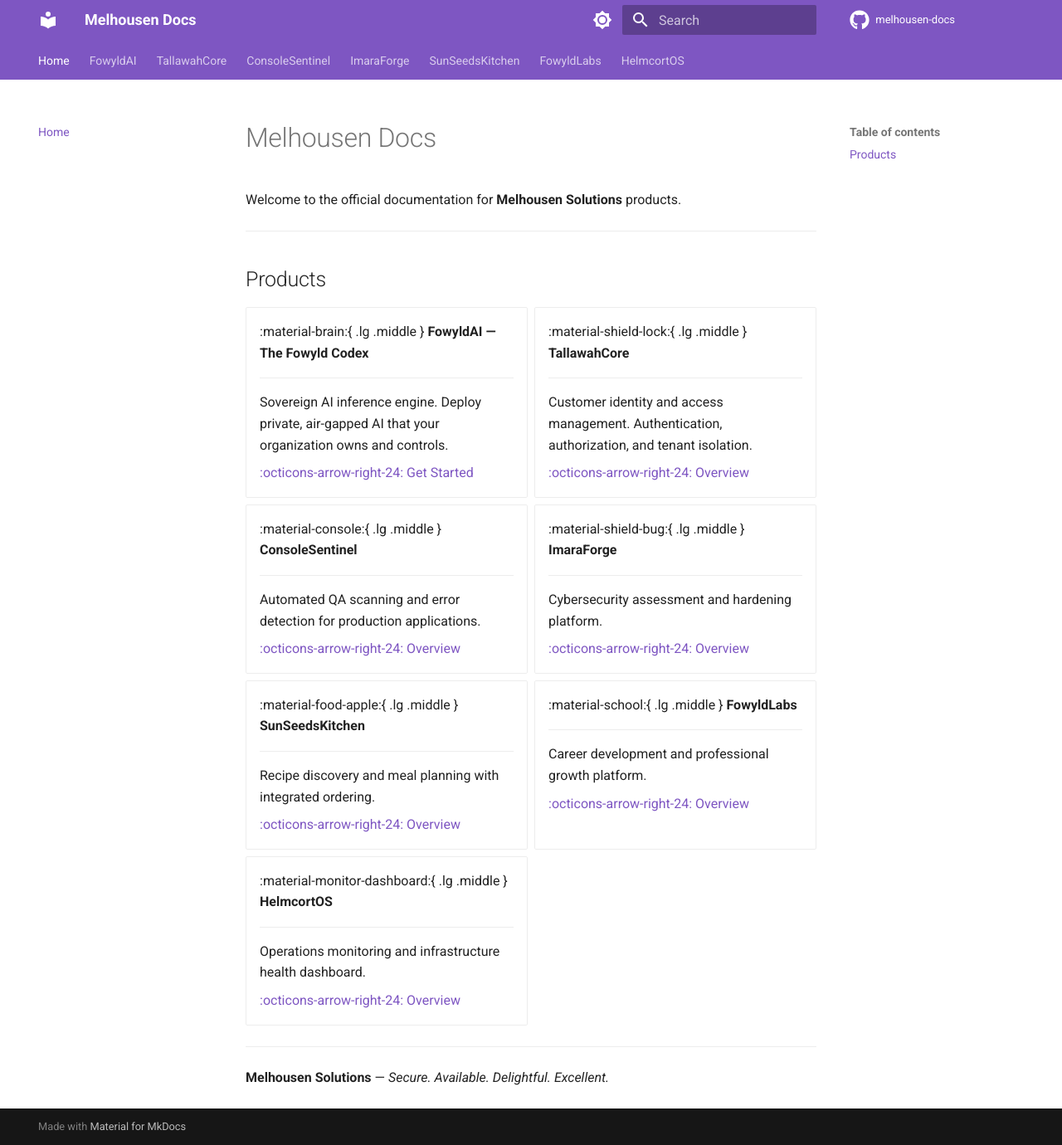
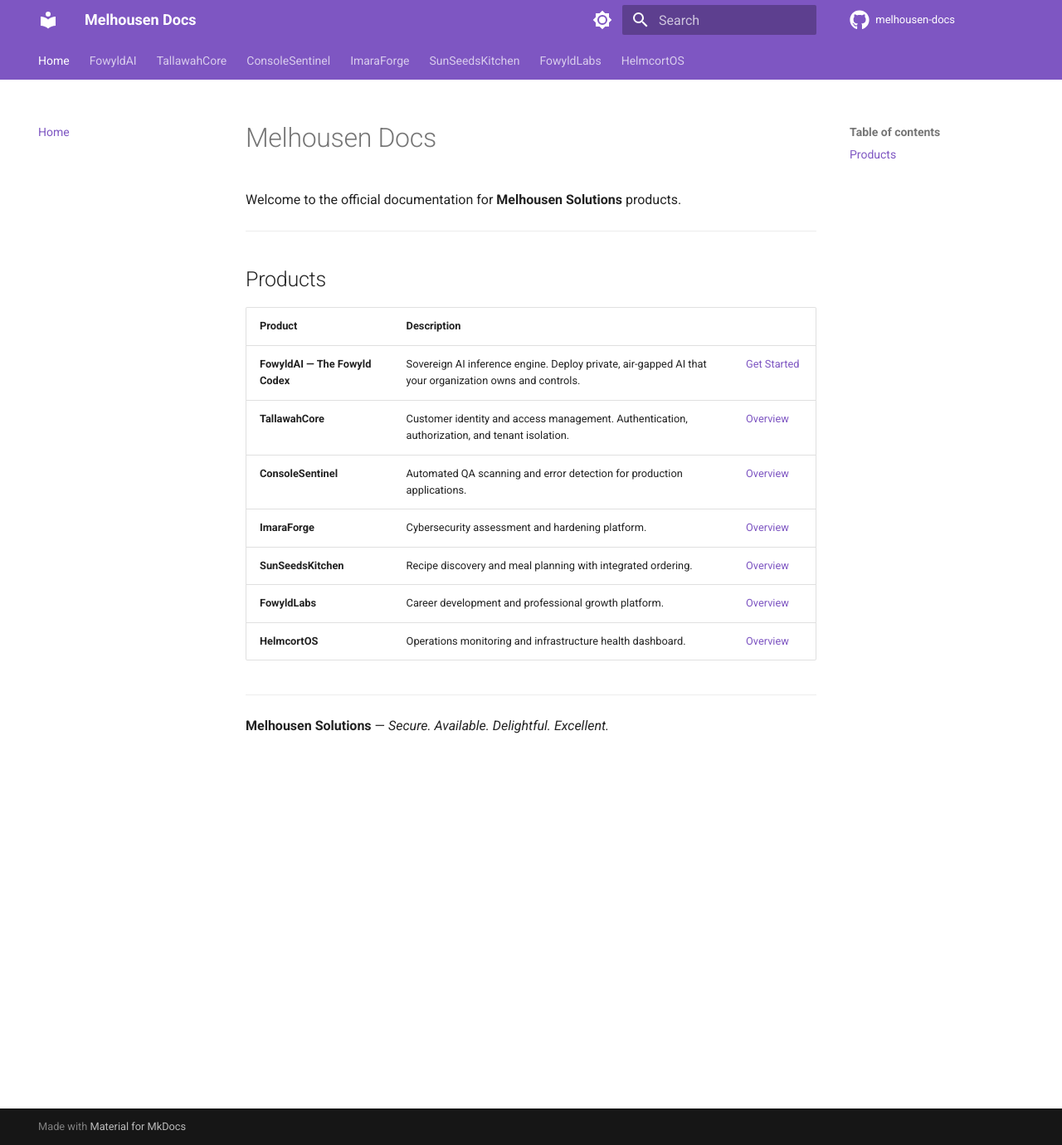
Before and after one commit to melhousen-solutions-dev/melhousen-docs, an MkDocs documentation site: the page built from docs/index.md, in a window 1280 px wide and 1380 px high. Shown: the whole window at 83% size. Built offline with MkDocs 1.6.1 and Material for MkDocs 9.7.7, drawn with Linux system fonts in a browser that asks for light colours; comment, search, counter and statistics services are not loaded.

Commit message:
Fix CSP for fonts/API, fix homepage rendering, pin mkdocs versions

```diff
--- a/docs/index.md
+++ b/docs/index.md
@@ -6,65 +6,15 @@ Welcome to the official documentation for **Melhousen Solutions** products.
 
 ## Products
 
-<div class="grid cards" markdown>
-
--   :material-brain:{ .lg .middle } **FowyldAI — The Fowyld Codex**
-
-    ---
-
-    Sovereign AI inference engine. Deploy private, air-gapped AI that your organization owns and controls.
-
-    [:octicons-arrow-right-24: Get Started](fowyldai/index.md)
-
--   :material-shield-lock:{ .lg .middle } **TallawahCore**
-
-    ---
-
-    Customer identity and access management. Authentication, authorization, and tenant isolation.
-
-    [:octicons-arrow-right-24: Overview](tallawah/index.md)
-
--   :material-console:{ .lg .middle } **ConsoleSentinel**
-
-    ---
-
-    Automated QA scanning and error detection for production applications.
-
-    [:octicons-arrow-right-24: Overview](consolesentinel/index.md)
-
--   :material-shield-bug:{ .lg .middle } **ImaraForge**
-
-    ---
-
-    Cybersecurity assessment and hardening platform.
-
-    [:octicons-arrow-right-24: Overview](imaraforge/index.md)
-
--   :material-food-apple:{ .lg .middle } **SunSeedsKitchen**
-
-    ---
-
-    Recipe discovery and meal planning with integrated ordering.
-
-    [:octicons-arrow-right-24: Overview](sunseedskitchen/index.md)
-
--   :material-school:{ .lg .middle } **FowyldLabs**
-
-    ---
-
-    Career development and professional growth platform.
-
-    [:octicons-arrow-right-24: Overview](fowyldlabs/index.md)
-
--   :material-monitor-dashboard:{ .lg .middle } **HelmcortOS**
-
-    ---
-
-    Operations monitoring and infrastructure health dashboard.
-
-    [:octicons-arrow-right-24: Overview](helmcortos/index.md)
-
-</div>
+| Product | Description | |
+| --- | --- | --- |
+| **FowyldAI — The Fowyld Codex** | Sovereign AI inference engine. Deploy private, air-gapped AI that your organization owns and controls. | [Get Started](fowyldai/index.md) |
+| **TallawahCore** | Customer identity and access management. Authentication, authorization, and tenant isolation. | [Overview](tallawah/index.md) |
+| **ConsoleSentinel** | Automated QA scanning and error detection for production applications. | [Overview](consolesentinel/index.md) |
+| **ImaraForge** | Cybersecurity assessment and hardening platform. | [Overview](imaraforge/index.md) |
+| **SunSeedsKitchen** | Recipe discovery and meal planning with integrated ordering. | [Overview](sunseedskitchen/index.md) |
+| **FowyldLabs** | Career development and professional growth platform. | [Overview](fowyldlabs/index.md) |
+| **HelmcortOS** | Operations monitoring and infrastructure health dashboard. | [Overview](helmcortos/index.md) |
 
 ---
 
--- a/requirements.txt
+++ b/requirements.txt
@@ -1 +1,2 @@
-mkdocs-material>=9.5
+mkdocs>=1.6,<2.0
+mkdocs-material>=9.5,<10.0
--- a/staticwebapp.config.json
+++ b/staticwebapp.config.json
@@ -12,6 +12,6 @@
     "X-Frame-Options": "DENY",
     "X-XSS-Protection": "1; mode=block",
     "Referrer-Policy": "strict-origin-when-cross-origin",
-    "Content-Security-Policy": "default-src 'self'; style-src 'self' 'unsafe-inline'; script-src 'self' 'unsafe-inline'; img-src 'self' data:; font-src 'self' data:;"
+    "Content-Security-Policy": "default-src 'self'; style-src 'self' 'unsafe-inline' https://fonts.googleapis.com; script-src 'self' 'unsafe-inline'; img-src 'self' data:; font-src 'self' data: https://fonts.gstatic.com; connect-src 'self' https://api.github.com;"
   }
 }
```
